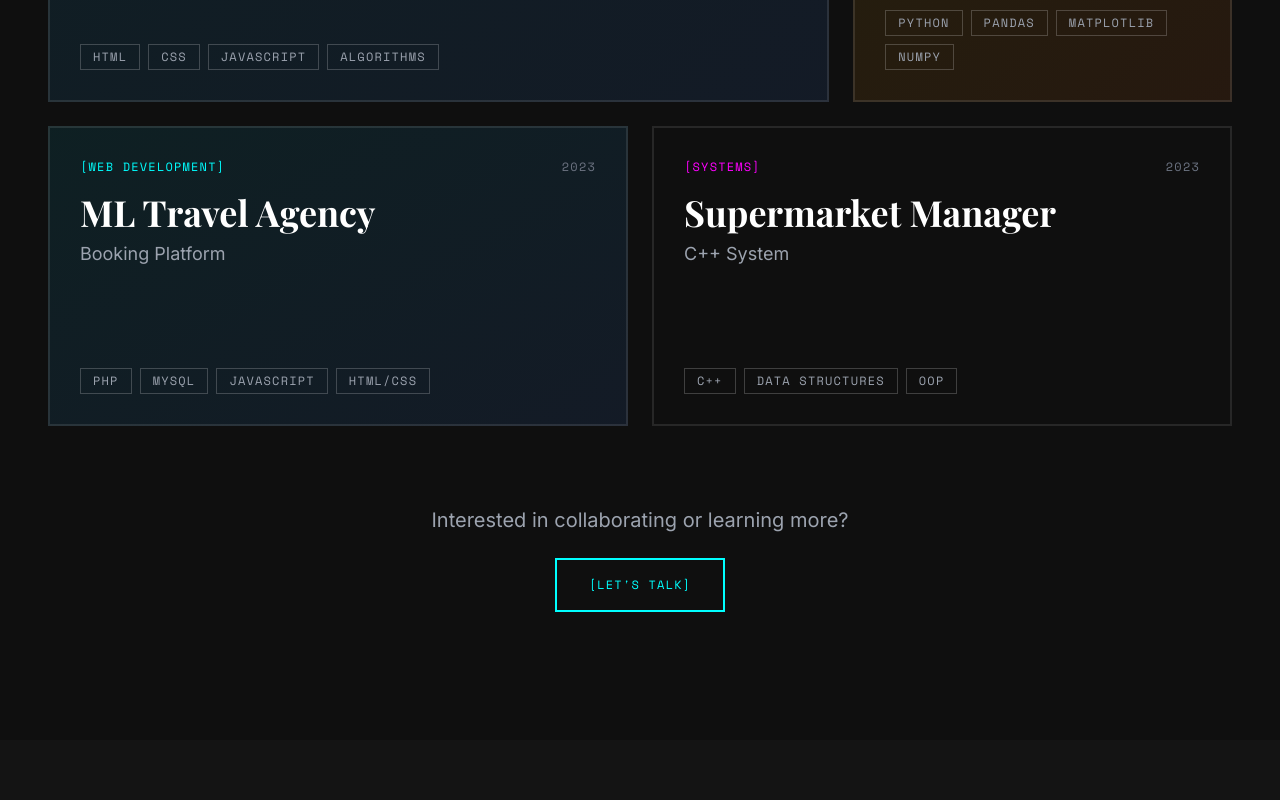
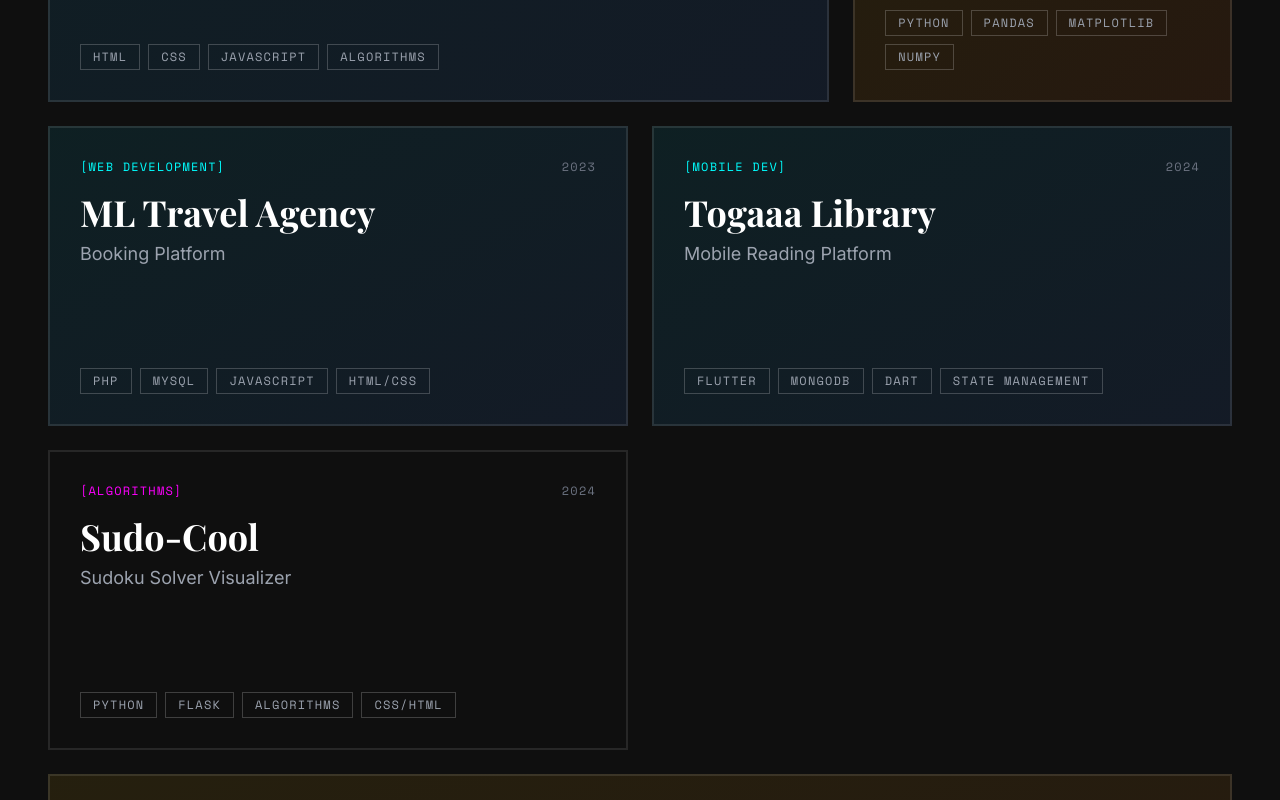
Before and after one commit to kandil11/Portfolio, a Next.js app: page / in a window 1280 px wide. Shown: the part 1660-2460 px from the top of the page. Built offline with nearby package versions, Linux system fonts and the light colour scheme; a web font is replaced by a local one.

Commit message:
Add files via upload

```diff
--- a/components/Projects.tsx
+++ b/components/Projects.tsx
@@ -50,14 +50,36 @@ const projects = [
   },
   {
     id: 5,
+    title: 'Togaaa Library',
+    subtitle: 'Mobile Reading Platform',
+    description: 'Full-stack mobile library app with complex metadata handling, responsive UI, and robust state management. Seamlessly integrates NoSQL schema design with Flutter\'s reactive architecture for smooth cross-platform performance.',
+    tech: ['Flutter', 'MongoDB', 'Dart', 'State Management'],
+    color: 'neon-cyan',
+    year: '2024',
+    category: 'MOBILE DEV',
+    gridClass: 'lg:col-span-6 lg:row-span-1',
+  },
+  {
+    id: 6,
+    title: 'Sudo-Cool',
+    subtitle: 'Sudoku Solver Visualizer',
+    description: 'Interactive Sudoku solver with recursive backtracking algorithm visualization. Features adjustable solving speed to demonstrate pathfinding logic in real-time, combining algorithmic complexity with intuitive UX design.',
+    tech: ['Python', 'Flask', 'Algorithms', 'CSS/HTML'],
+    color: 'neon-magenta',
+    year: '2024',
+    category: 'ALGORITHMS',
+    gridClass: 'lg:col-span-6 lg:row-span-1',
+  },
+  {
+    id: 7,
     title: 'Supermarket Manager',
     subtitle: 'C++ System',
     description: 'Console-based management system implementing inventory tracking, sales management, and customer data using advanced data structures.',
     tech: ['C++', 'Data Structures', 'OOP'],
-    color: 'neon-magenta',
+    color: 'neon-yellow',
     year: '2023',
     category: 'SYSTEMS',
-    gridClass: 'lg:col-span-6 lg:row-span-1',
+    gridClass: 'lg:col-span-12 lg:row-span-1',
   },
 ];
 
```
